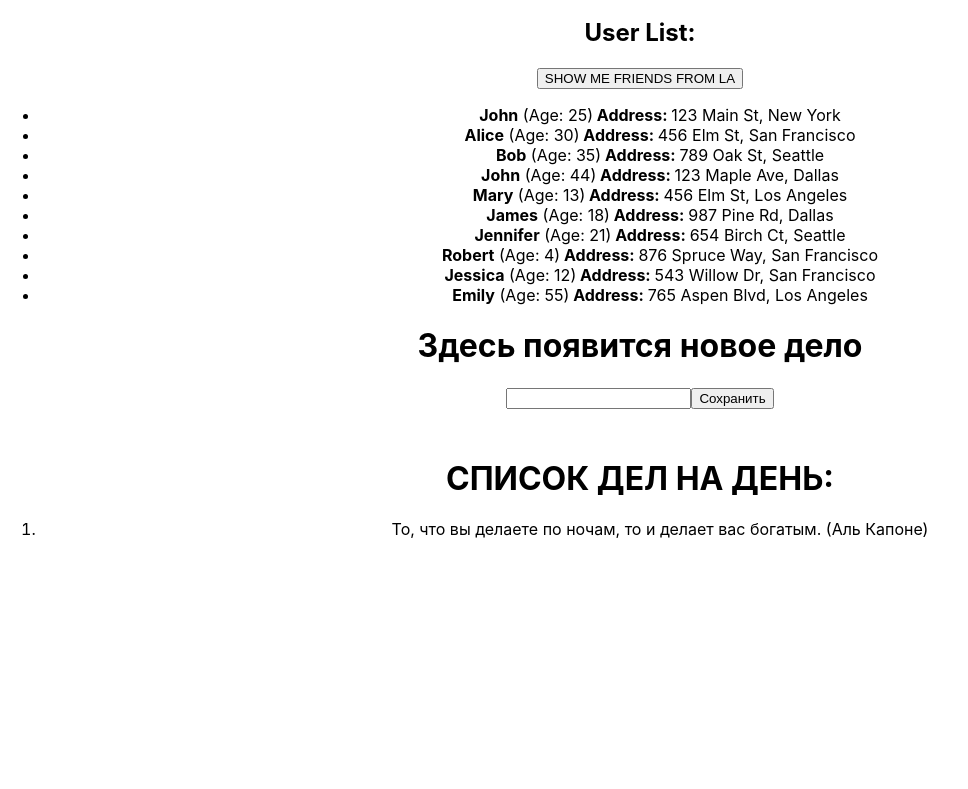
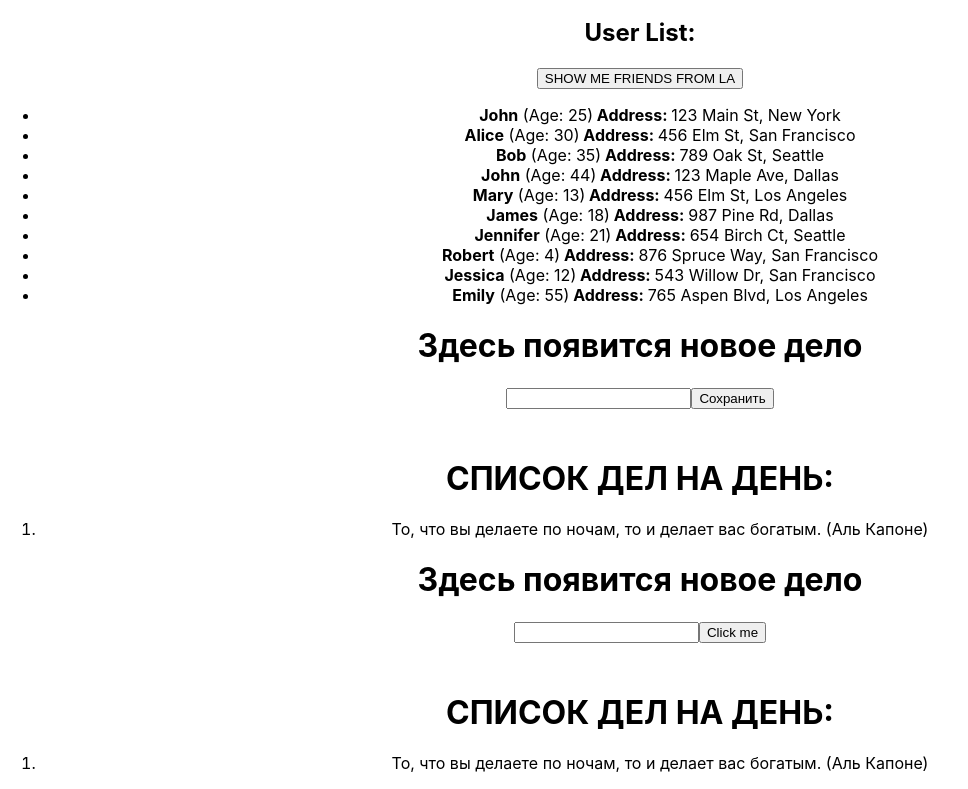
Before and after one commit to Odinokun/v-hw, a React (Create React App) app: page / in a window 1280 px wide. Shown: the part 271-1060 px from the top of the page, without its empty margins (0-968 px from the left). Before the commit the page ends 826 px from the top, so only its background shows below. Built offline with nearby package versions, Linux system fonts and the light colour scheme.

Commit message:
Implement HW4 component with type definitions, input handling, and task list functionality

```diff
--- a/src/App.tsx
+++ b/src/App.tsx
@@ -10,7 +10,7 @@
       <HW1 />
       <HW2 />
       <HW3 />
-      {/*<HW4 />*/}
+      <HW4 />
     </div>
   );
 }
--- a/src/HW/4/Button.tsx
+++ b/src/HW/4/Button.tsx
@@ -1,11 +1,11 @@
 type ButtonPropsType = {
-  callBack: any // НУЖНО ПРОТИПИЗИРОВАТЬ
-  name: any // НУЖНО ПРОТИПИЗИРОВАТЬ
+  callBack: () => void;
+  name: string;
 };
 
 export const Button = (props: ButtonPropsType) => {
   const callBackHandler = () => {
-    // НУЖНО ДОПИСАТЬ
+    props.callBack();
   };
 
   return (
--- a/src/HW/4/HW4.tsx
+++ b/src/HW/4/HW4.tsx
@@ -4,20 +4,8 @@
 import { Input } from './Input';
 
 export const HW4 = () => {
-  // 1️⃣ Раскомментируйте JSX (HW4.tsx) и вы увидите,
-  // что приложение начнет гореть красным и ругаться 😡
-  // 2️⃣ Ваша задача: ❗ПОЧИНИТЬ ПРОЕКТ❗
-  // - прописать типизацию, где необходимо
-  // - починить все, что горит красным
-  // - дописать функциональность (где указано комментариями)
-  // - приложение должно компилироваться и запускаться в браузере
-
-  // ❗ Массив с данными не трогаем! Текст не меняем !
-
   const [currentText, setCurrentText] = useState('');
-  const [texts, setTexts] = useState<string[]>([
-    'То, что вы делаете по ночам, то и делает вас богатым. (Аль Капоне)',
-  ]);
+  const [texts, setTexts] = useState<string[]>(['То, что вы делаете по ночам, то и делает вас богатым. (Аль Капоне)']);
 
   const handleSave = () => {
     setTexts([currentText, ...texts]);
@@ -26,27 +14,25 @@
 
   return (
     <div id={'hw04'}>
-      {/*{currentText ? (*/}
-      {/*  <h1 id={'hw04-text'}>{currentText}</h1>*/}
-      {/*) : (*/}
-      {/*  <h1 id={'hw04-default-text'}>Здесь появится новое дело</h1>*/}
-      {/*)}*/}
+      {currentText ? (
+        <h1 id={'hw04-text'}>{currentText}</h1>
+      ) : (
+        <h1 id={'hw04-default-text'}>Здесь появится новое дело</h1>
+      )}
 
-      {/*<Input НЕ ХВАТАЕТ АРГУМЕНТОВ />*/}
+      <Input currentText={currentText} setCurrentText={setCurrentText} />
 
-      {/*<Button НЕ ХВАТАЕТ АРГУМЕНТОВ />*/}
+      <Button name={'Click me'} callBack={handleSave} />
 
-      {/*<h1 style={{ marginTop: '50px' }}>СПИСОК ДЕЛ НА ДЕНЬ:</h1>*/}
+      <h1 style={{ marginTop: '50px' }}>СПИСОК ДЕЛ НА ДЕНЬ:</h1>
 
-      {/*<ol id={'hw04-tasks'}>*/}
-      {/*  {texts.map((el, index) => {*/}
-      {/*    return (*/}
-      {/*      <li key={index} id={`hw04-task-${index}`} className={ЕСЛИ ЧЕТН ? S.chetNechet : ''}>*/}
-      {/*        {el}*/}
-      {/*      </li>*/}
-      {/*    );*/}
-      {/*  })}*/}
-      {/*</ol>*/}
+      <ol id={'hw04-tasks'}>
+        {texts.map((el, index) => (
+          <li key={index} id={`hw04-task-${index}`} className={index % 2 ? s.chetNechet : ''}>
+            {el}
+          </li>
+        ))}
+      </ol>
     </div>
   );
 };
--- a/src/HW/4/Input.tsx
+++ b/src/HW/4/Input.tsx
@@ -1,14 +1,14 @@
+import { ChangeEvent } from 'react';
+
 type InputPropsType = {
-	currentText: any // НУЖНО ПРОТИПИЗИРОВАТЬ
-	setCurrentText: any // НУЖНО ПРОТИПИЗИРОВАТЬ
+  currentText: string;
+  setCurrentText: (test: string) => void;
 };
 
 export const Input = (props: InputPropsType) => {
-	const onChangeHandler = (event: 'НУЖНО ПРОТИПИЗИРОВАТЬ') => {
-		// НУЖНО ДОПИСАТЬ
-	};
+  const onChangeHandler = (event: ChangeEvent<HTMLInputElement>) => {
+    props.setCurrentText(event.currentTarget.value);
+  };
 
-	// return (
-	//   <input id={'hw04-input'} type="text" value={props.currentText} onChange={onChangeHandler} />
-	// );
+  return <input id={'hw04-input'} type='text' value={props.currentText} onChange={onChangeHandler} />;
 };
```
